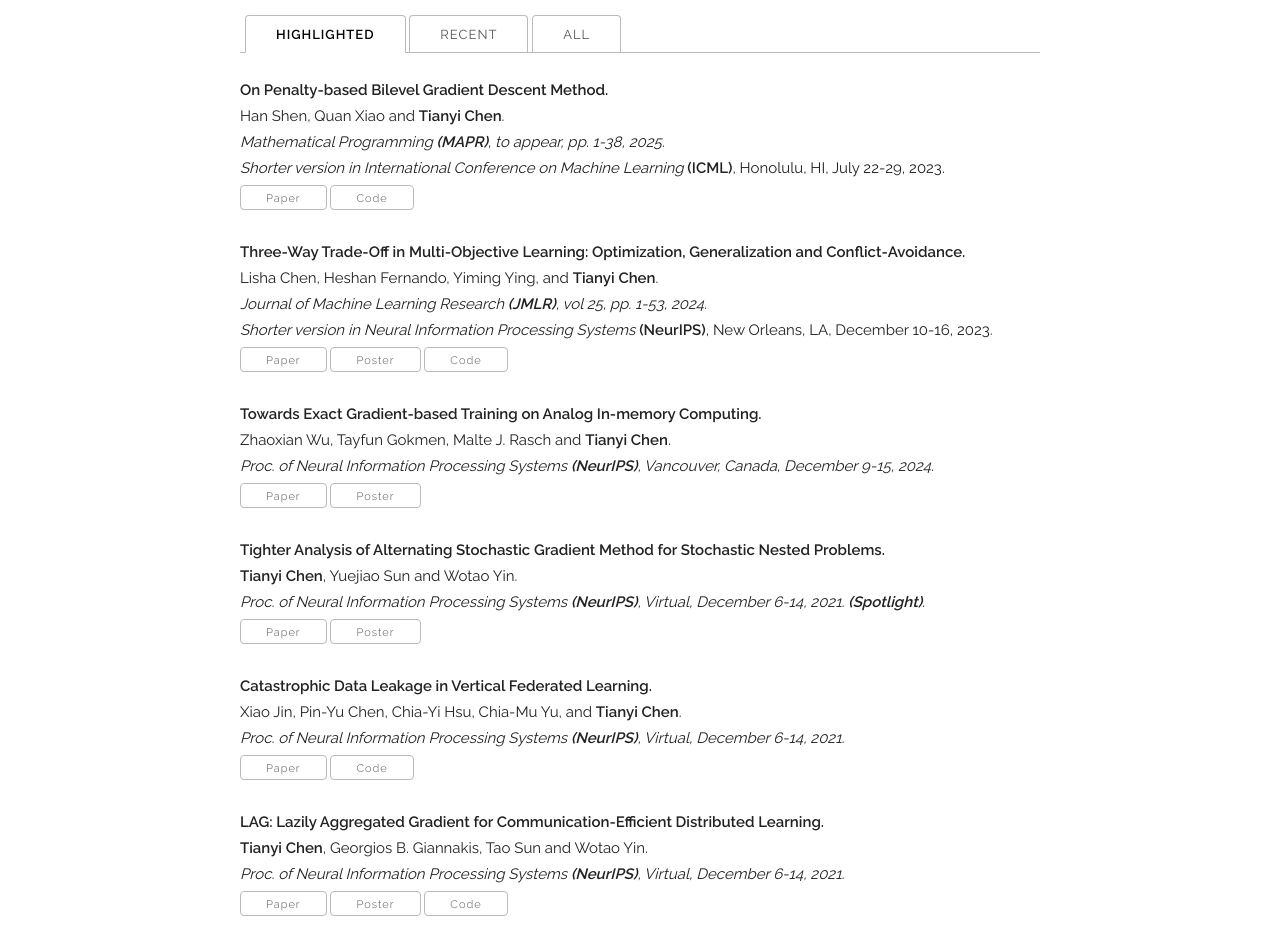
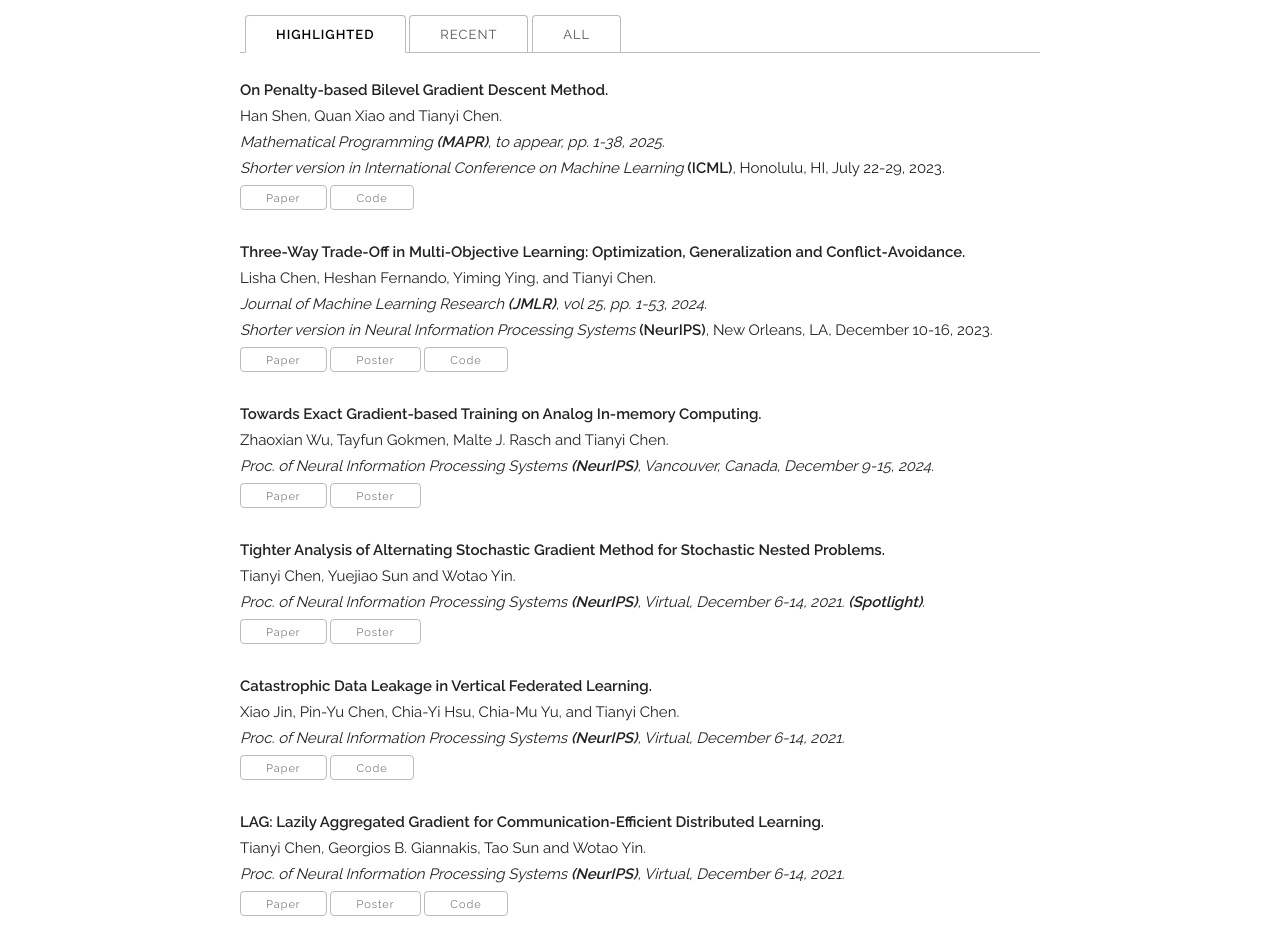
Before and after one commit to chentianyi1991/chentianyi1991.github.io, a Jekyll site: the page built from index.html, in a window 1280 px wide and 1400 px high, scrolled down 2168 px. Shown: the part 153-1099 px from the top of the window. Built offline with Jekyll 4.4.1, drawn with Linux system fonts in a browser that asks for light colours; some web fonts are replaced; comment, search, counter and statistics services are not loaded.

Commit message:
Update publications.yaml

```diff
--- a/_data/publications.yaml
+++ b/_data/publications.yaml
@@ -2,7 +2,7 @@
 
 ############# Selected Papers ##############
   - title: "On Penalty-based Bilevel Gradient Descent Method."
-    authors: "Han Shen, Quan Xiao and <b>Tianyi Chen</b>."
+    authors: "Han Shen, Quan Xiao and Tianyi Chen."
     venue: "<i>Mathematical Programming</i> <b>(MAPR)</b>, to appear, pp. 1-38, 2025."
     paper_pdf: "https://arxiv.org/pdf/2302.05185.pdf"
     note: "<i>Shorter version in International Conference on Machine Learning</i> <b>(ICML)</b>, Honolulu, HI, July 22-29, 2023."
@@ -11,7 +11,7 @@
 
 
   - title: "Three-Way Trade-Off in Multi-Objective Learning: Optimization, Generalization and Conflict-Avoidance."
-    authors: "Lisha Chen, Heshan Fernando, Yiming Ying, and <b>Tianyi Chen</b>."
+    authors: "Lisha Chen, Heshan Fernando, Yiming Ying, and Tianyi Chen."
     venue: "<i>Journal of Machine Learning Research</i> <b>(JMLR)</b>, vol 25, pp. 1-53, 2024."
     paper_pdf: "https://www.jmlr.org/papers/volume25/23-1287/23-1287.pdf"
     note: "<i>Shorter version in Neural Information Processing Systems</i> <b>(NeurIPS)</b>, New Orleans, LA, December 10-16, 2023."
@@ -21,7 +21,7 @@
 
 
   - title: "Towards Exact Gradient-based Training on Analog In-memory Computing."
-    authors: "Zhaoxian Wu, Tayfun Gokmen, Malte J. Rasch and <b>Tianyi Chen</b>."
+    authors: "Zhaoxian Wu, Tayfun Gokmen, Malte J. Rasch and Tianyi Chen."
     venue: "<i>Proc. of Neural Information Processing Systems</i> <b>(NeurIPS)</b>, Vancouver, Canada, December 9-15, 2024."
     paper_pdf: "https://openreview.net/pdf?id=5GwbKlBIIf"
     poster: "https://neurips.cc/media/PosterPDFs/NeurIPS%202024/96597.png?t=1731713210.0773137"
@@ -29,21 +29,21 @@
     recent: y
 
   - title: "Tighter Analysis of Alternating Stochastic Gradient Method for Stochastic Nested Problems."
-    authors: "<b>Tianyi Chen</b>, Yuejiao Sun and Wotao Yin."
+    authors: "Tianyi Chen, Yuejiao Sun and Wotao Yin."
     venue: "<i>Proc. of Neural Information Processing Systems</i> <b>(NeurIPS)</b>, Virtual, December 6-14, 2021. <b>(Spotlight)</b>."
     paper_pdf: "https://arxiv.org/pdf/2106.13781.pdf"
     poster: "https://www.dropbox.com/scl/fi/h4vym7xltl1kskfpr5bg2/alset_poster.pdf?rlkey=64ncl36s3f2df3eurgtok8yxr&dl=0"
     selected: y
 
   - title: "Catastrophic Data Leakage in Vertical Federated Learning."
-    authors: "Xiao Jin, Pin-Yu Chen, Chia-Yi Hsu, Chia-Mu Yu, and <b>Tianyi Chen</b>."
+    authors: "Xiao Jin, Pin-Yu Chen, Chia-Yi Hsu, Chia-Mu Yu, and Tianyi Chen."
     venue: "<i>Proc. of Neural Information Processing Systems</i> <b>(NeurIPS)</b>, Virtual, December 6-14, 2021."
     paper_pdf: "https://arxiv.org/pdf/2110.15122.pdf"
     code: "https://github.com/DeRafael/CAFE"
     selected: y
 
   - title: "LAG: Lazily Aggregated Gradient for Communication-Efficient Distributed Learning."
-    authors: "<b>Tianyi Chen</b>, Georgios B. Giannakis, Tao Sun and Wotao Yin."
+    authors: "Tianyi Chen, Georgios B. Giannakis, Tao Sun and Wotao Yin."
     venue: "<i>Proc. of Neural Information Processing Systems</i> <b>(NeurIPS)</b>, Virtual, December 6-14, 2021."
     paper_pdf: "http://papers.nips.cc/paper/7752-lag-lazily-aggregated-gradient-for-communication-efficient-distributed-learning.pdf"
     poster: "https://www.dropbox.com/s/m80ytd2kqn4b72p/poster_nips.pdf?dl=0"
@@ -51,11 +51,34 @@
     selected: y
 
 #########################  other papers/Recent #############################
+####  year =2025 ##########
+
+  - title: "Unlocking Global Optimality in Bilevel Optimization: A Pilot Study."
+    authors: "Quan Xiao, Tianyi Chen."
+    venue: "Proc. of Intl. Conf. on Learning Representations <b>(ICLR)</b>, Singapore, April 24-28, 2025."
+    paper_pdf: "https://arxiv.org/pdf/2408.16087"
+    selected: n
+    recent: y
+
+  - title: "SEAL: Safety-enhanced aligned LLM fine-tuning via bilevel data selection."
+    authors: "Han Shen, Pin-Yu Chen, Payel Das, Tianyi Chen."
+    venue: "Proc. of Intl. Conf. on Learning Representations <b>(ICLR)</b>, Singapore, April 24-28, 2025."
+    paper_pdf: "https://arxiv.org/pdf/2410.07471"
+    code: "https://github.com/hanshen95/SEAL"
+    selected: n
+    recent: y
+
+  - title: "Optimistic Safety for Linearly-Constrained Online Convex Optimization."
+    authors: "Spencer Hutchinson, Tianyi Chen, Mahnoosh Alizadeh."
+    venue: "<i>Proc. of Intl. Conf. on Artificial Intelligence and Statistics</i> <b>(AISTATS)</b>, Mai Khao, Thailand, May 3-5, 2025."
+    paper_pdf: "https://arxiv.org/pdf/2403.05786"
+    selected: n
+    recent: y
 
 ####  year =2024 ##########
 
   - title: "FERERO: A Flexible Framework for Preference-Guided Multi-Objective Learning."
-    authors: "Lisha Chen, AFM Saif, Yanning Shen, <b>Tianyi Chen</b>."
+    authors: "Lisha Chen, AFM Saif, Yanning Shen, Tianyi Chen."
     venue: "<i>Proc. of Neural Information Processing Systems</i> <b>(NeurIPS)</b>, Vancouver, Canada, December 9-15, 2024."
     paper_pdf: "https://arxiv.org/pdf/2412.01773"
     code: "https://github.com/lisha-chen/FERERO/"
@@ -64,7 +87,7 @@
     recent: y
 
   - title: "A Primal-Dual-Assisted Penalty Approach to Bilevel Optimization with Coupled Constraints."
-    authors: "Liuyuan Jiang, Quan Xiao, Victor M Tenorio, Fernando Real-Rojas, Antonio G Marques, <b>Tianyi Chen</b>."
+    authors: "Liuyuan Jiang, Quan Xiao, Victor M Tenorio, Fernando Real-Rojas, Antonio G Marques, Tianyi Chen."
     venue: "<i>Proc. of Neural Information Processing Systems</i> <b>(NeurIPS)</b>, Vancouver, Canada, December 9-15, 2024."
     paper_pdf: "https://arxiv.org/pdf/2406.10148"
     code: "https://github.com/Liuyuan999/Penalty_Based_Lagrangian_Bilevel"
@@ -100,17 +123,10 @@
     selected: n
 
 
-  - title: "Enhancing In-context Learning via Linear Probe Calibration."
-    authors: "Momin Abbas, Yi Zhou, Parikshit Ram, Nathalie Baracaldo, Horst Samulowitz, Theodoros Salonidis, <b>Tianyi Chen</b>."
-    venue: "<i>Proc. of Intl. Conf. on Artificial Intelligence and Statistics</i> <b>(AISTATS)</b>, Valencia, Spain, May 2-4, 2024."
-    paper_pdf: "https://arxiv.org/pdf/2401.12406"
-    # code: "https://doi.org/10.7910/DVN/HDT2RN"
-    # data: "https://doi.org/10.7910/DVN/HDT2RN"
-    selected: n
-    recent: y
+
 
   - title: "Principled Penalty-based Methods for Bilevel Reinforcement Learning and RLHF."
-    authors: "Han Shen, Zhuoran Yang, <b>Tianyi Chen</b>."
+    authors: "Han Shen, Zhuoran Yang, Tianyi Chen."
     venue: "<i>Proc. of Intl. Conf. on Machine Learning</i> <b>(ICML)</b>, Vienna, Austria, July 21-27, 2024."
     paper_pdf: "https://arxiv.org/pdf/2402.06886"
     # code: "https://github.com/facebookresearch/social-catalysts"
@@ -118,7 +134,7 @@
     recent: y
 
   - title: "SF-DQN: Provable Knowledge Transfer using Successor Feature for Deep Reinforcement Learning."
-    authors: "Shuai Zhang, Heshan Devaka Fernando, Miao Liu, Keerthiram Murugesan, Songtao Lu, Pin-Yu Chen, <b>Tianyi Chen</b>, Meng Wang."
+    authors: "Shuai Zhang, Heshan Devaka Fernando, Miao Liu, Keerthiram Murugesan, Songtao Lu, Pin-Yu Chen, Tianyi Chen, Meng Wang."
     venue: "<i>Proc. of Intl. Conf. on Machine Learning</i> <b>(ICML)</b>, Vienna, Austria, July 21-27, 2024."
     paper_pdf: "https://arxiv.org/pdf/2405.15920"
     # code: "https://github.com/sanzeed/balanced_influence_maximization"
@@ -131,6 +147,14 @@
     venue: "Proc. of Intl. Conf. of the International Speech Communication Association <b>(Interspeech)</b>, Kos Island, Greece, September 1 - 5, 2024."
     paper_pdf: "https://www.isca-archive.org/interspeech_2024/saif24_interspeech.pdf"
     code: "https://github.com/afmsaif/M2ASR"
+    selected: n
+    recent: y
+
+  - title: "Enhancing In-context Learning via Linear Probe Calibration."
+    authors: "Momin Abbas, Yi Zhou, Parikshit Ram, Nathalie Baracaldo, Horst Samulowitz, Theodoros Salonidis, Tianyi Chen."
+    venue: "<i>Proc. of Intl. Conf. on Artificial Intelligence and Statistics</i> <b>(AISTATS)</b>, Valencia, Spain, May 2-4, 2024."
+    paper_pdf: "https://arxiv.org/pdf/2401.12406"
+    code: "https://github.com/mominabbass/LinC"
     selected: n
     recent: y
 
@@ -156,7 +180,7 @@
 #############  year = 2023 ###############
 
   - title: "Three-way trade-off in multi-objective learning: Optimization, generalization and conflict-avoidance."
-    authors: "Lisha Chen, Heshan Fernando, Yiming Ying, <b>Tianyi Chen</b>."
+    authors: "Lisha Chen, Heshan Fernando, Yiming Ying, Tianyi Chen."
     venue: "<i>Journal of Machine Learning Research</i> <b>(JMLR)</b>, vol 25, pp. 1-53, 2024."
     paper_pdf: "https://arxiv.org/pdf/2305.20057"
     note: "<i>Shorter version in Neural Information Processing Systems</i> <b>(NeurIPS)</b>, New Orleans, LA, December 10-16, 2023."
@@ -166,7 +190,7 @@
     recent: y
 
   - title: "An alternating optimization method for bilevel problems under the Polyak-Łojasiewicz condition."
-    authors: "Quan Xiao, Songtao Lu, <b>Tianyi Chen</b>."
+    authors: "Quan Xiao, Songtao Lu, Tianyi Chen."
     venue: "<i>Proc. of Neural Information Processing Systems</i> <b>(NeurIPS)</b>, New Orleans, LA, December 10-16, 2023."
     paper_pdf: "https://arxiv.org/pdf/2306.02422"
     selected: n
```
